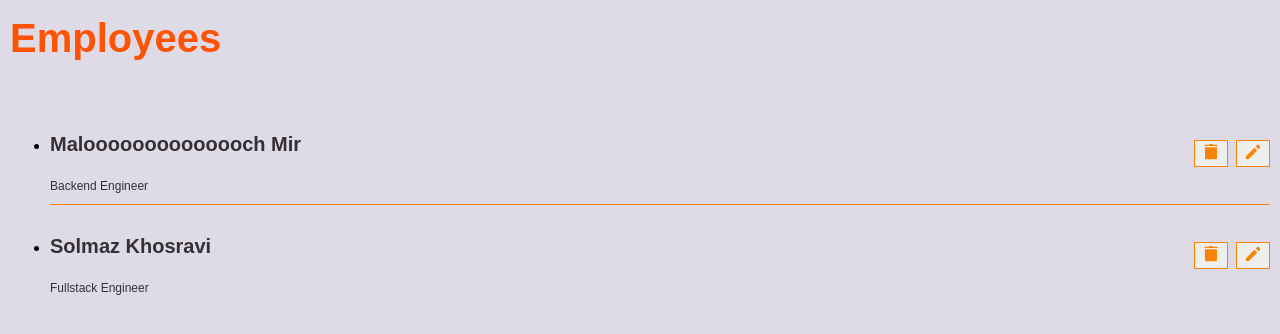
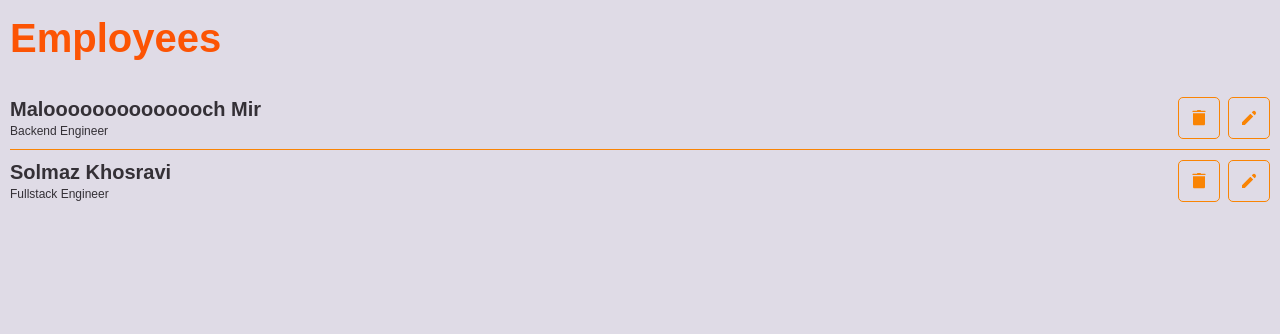
Before and after one commit to Matin297/employees-recoder-app-client, a React (Create React App) app: page / in a window 1280 px wide. Shown: the top 334 px of the page. Built offline with nearby package versions, Linux system fonts and the light colour scheme; the HTML template or start-up script is replaced by a standard one.

Commit message:
Adds reset global styles

```diff
--- a/src/globalStyles.ts
+++ b/src/globalStyles.ts
@@ -19,7 +19,34 @@ const GlobalStyles = createGlobalStyle`
         font-family: 'Montserrat', sans-serif;
     }
 
-    h1 {
+    button {
+        font-size: 16px;
+        border: none;
+        background-color: transparent;
+        border-radius: 5px;
+        cursor: pointer;
+        display: flex;
+        justify-content: center;
+        align-items: center;
+        transition: filter 200ms ease-in-out;
+        padding: 10px;
+    }
+
+    button:hover {
+        filter: brightness(130%);
+    }
+
+    span {
+        display: inline-block;
+    }
+
+    ul {
+        list-style-type: none;
+        padding: 0;
+        margin: 0;
+    }
+
+    h1, h2, h3, h4, h5, p {
         margin: 0;
         padding: 0;
     }
```
